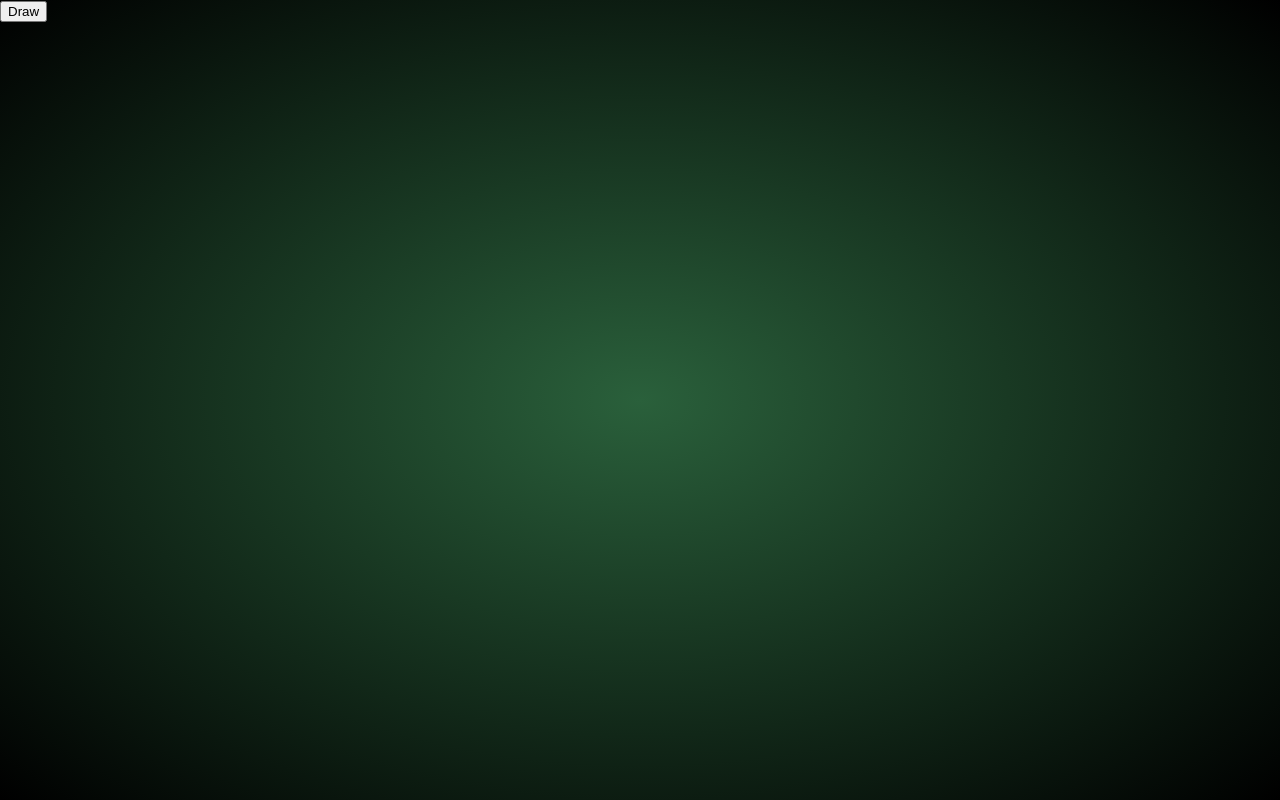
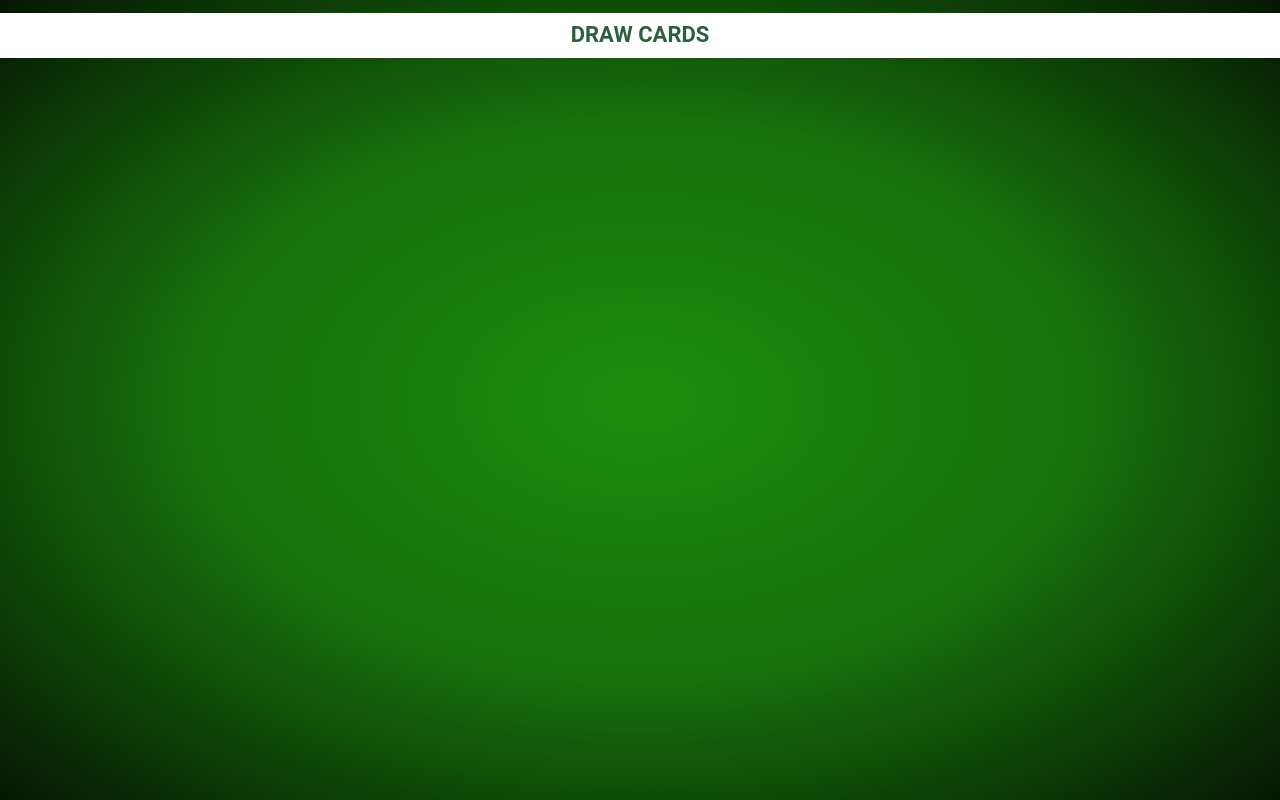
Before and after one commit to alexanderchao123/dealer-frontend, a React (Create React App) app: page /decks/1 in a window 1280 px wide. Built offline with nearby package versions, Linux system fonts and the light colour scheme.

Commit message:
create DeckGridContainer and DeckGrid to abstract Material-UI

```diff
--- a/src/components/cards/CardShow.js
+++ b/src/components/cards/CardShow.js
@@ -1,24 +1,17 @@
 import React, { Component } from 'react'
 import styled from 'styled-components'
-
-const CardBody = styled.div`
-  border: 1px solid black;
-  height: 200px;
-  width: 150px;
-`
 
 const CardImage = styled.img`
   height: 100%;
   width: 100%;
 `
 
-// <img alt="" src={require(`../../assets/images/${this.props.card.rank + this.props.card.suit}.png`)} />
 class CardShow extends Component {
   render() {
     return(
-      <CardBody>
+      <div>
         <CardImage alt="" src={require(`../../assets/images/${this.props.card.rank + this.props.card.suit}.png`)}/>
-      </CardBody>
+      </div>
     )
   }
 }
--- a/src/components/decks/DeckShow.js
+++ b/src/components/decks/DeckShow.js
@@ -1,6 +1,10 @@
 import React, { Component } from 'react'
 import DeckBody from './elements/DeckBody'
 import CardShow from '../cards/CardShow'
+import DeckButton from './elements/DeckButton'
+import DeckGridContainer from './elements/DeckGridContainer'
+import DeckGrid from './elements/DeckGrid'
+import { Grid, withStyles } from '@material-ui/core'
 
 class DeckShow extends Component {
   constructor(props) {
@@ -22,7 +26,11 @@ class DeckShow extends Component {
   }
 
   displayCards = (card, index) => {
-    return <CardShow key={index} card={card}/>
+    return(
+      <DeckGrid item xs={2} sm={2} md={2}>
+        <CardShow key={index} card={card}/>
+      </DeckGrid>
+    )
   }
 
   renderCards = () => {
@@ -32,8 +40,12 @@ class DeckShow extends Component {
   render() {
     return(
       <DeckBody>
-        {this.renderCards()}
-        <button type='button' onClick={this.clickHandler}>Draw</button>
+        <DeckGridContainer>
+          <DeckGrid item xs={1} sm={1} md={1}/>
+          {this.renderCards()}
+          <DeckGrid item xs={1} sm={1} md={1}/>
+        </DeckGridContainer>
+        <DeckButton onClick={this.clickHandler}>Draw Cards</DeckButton>
       </DeckBody>
     )
   }
--- a/src/components/decks/elements/DeckBody.js
+++ b/src/components/decks/elements/DeckBody.js
@@ -3,7 +3,7 @@ import styled from 'styled-components'
 
 const StyledBody = styled.div`
   height: 100%;
-  background-image: radial-gradient(#2a603b, black);
+  background-image: radial-gradient(#1C8B0E, #16700B, #051702);
 `
 
 class DeckBody extends Component {
--- /dev/null
+++ b/src/components/decks/elements/DeckButton.js
@@ -0,0 +1,36 @@
+import React, { Component, Fragment } from 'react'
+import { Button, withStyles } from '@material-ui/core'
+
+const styles = {
+  root: {
+    width: '100%',
+    height: '45px',
+    margin: '5px 0px',
+    borderRadius: '0px',
+    fontSize: '22px',
+    fontWeight: '600',
+    color: '#2A603B',
+    backgroundColor: '#FFFFFF',
+    '&:hover': {
+      backgroundColor: '#FFFFFF',
+    },
+  },
+}
+
+class DeckButton extends Component {
+  render() {
+    const { classes } = this.props
+    return(
+      <Fragment>
+        <Button {...this.props}
+          type="button"
+          classes={{
+            root: classes.root
+          }}
+        />
+      </Fragment>
+    )
+  }
+}
+
+export default withStyles(styles)(DeckButton)
--- /dev/null
+++ b/src/components/decks/elements/DeckGrid.js
@@ -0,0 +1,25 @@
+import React, { Component, Fragment } from 'react'
+import { Grid, withStyles } from '@material-ui/core'
+
+const styles = {
+  root: {
+    height: '100%',
+  },
+}
+
+class DeckGridContainer extends Component {
+  render() {
+    const { classes } = this.props
+
+    return(
+      <Fragment>
+        <Grid {...this.props}
+          item
+          className={classes.root}
+        />
+      </Fragment>
+    )
+  }
+}
+
+export default withStyles(styles)(DeckGridContainer)
--- /dev/null
+++ b/src/components/decks/elements/DeckGridContainer.js
@@ -0,0 +1,28 @@
+import React, { Component, Fragment } from 'react'
+import { Grid, withStyles } from '@material-ui/core'
+
+const styles = {
+  root: {
+    width: '80%',
+    margin: '0px auto',
+    overflow: 'hidden',
+  },
+}
+
+class DeckGridContainer extends Component {
+  render() {
+    const { classes } = this.props
+
+    return(
+      <Fragment>
+        <Grid {...this.props}
+          container
+          spacing={8}
+          className={classes.root}
+        />
+      </Fragment>
+    )
+  }
+}
+
+export default withStyles(styles)(DeckGridContainer)
```
